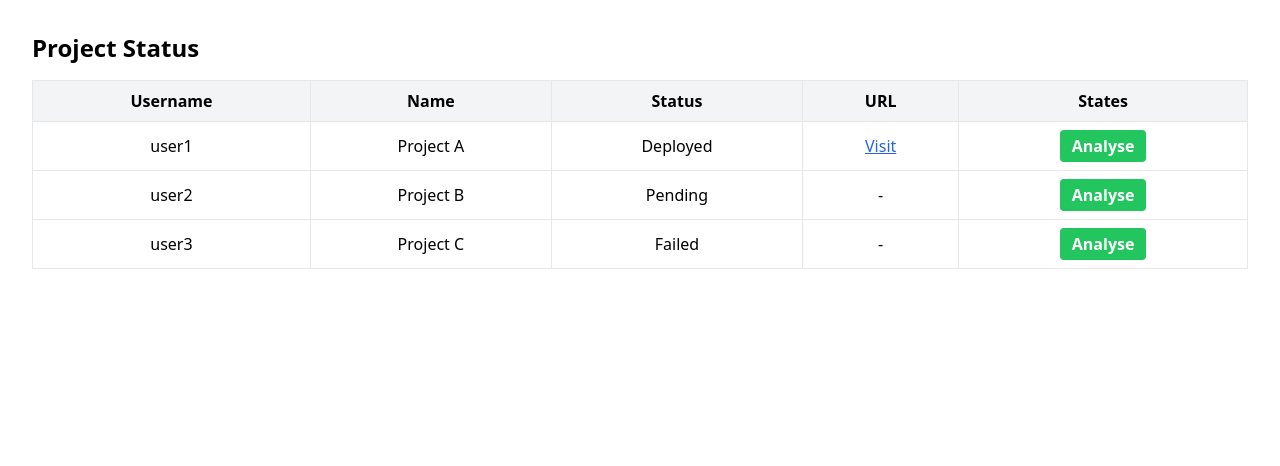
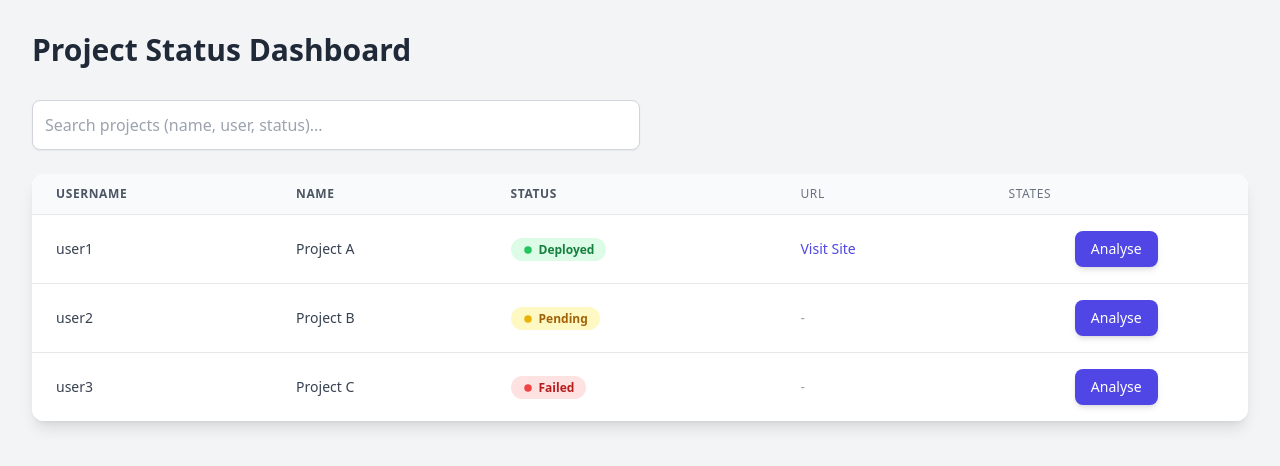
Before and after one commit to RajBhut/Hoster_front, a React (Vite) app: page /dashboard in a window 1280 px wide. Shown: the top 466 px of the page. Built offline with nearby package versions, Linux system fonts and the light colour scheme.

Commit message:
Dashhboard Updated

```diff
--- a/src/Dashboard.jsx
+++ b/src/Dashboard.jsx
@@ -1,5 +1,6 @@
-import React from "react";
+import React, { useState, useMemo } from "react";
 import { Link } from "react-router-dom";
+
 const data = [
   {
     username: "user1",
@@ -25,51 +26,197 @@ const data = [
   },
 ];
 
+const ITEMS_PER_PAGE = 5; // Or any number you prefer
+
 export default function Dashboard() {
+  const [searchTerm, setSearchTerm] = useState("");
+  const [sortConfig, setSortConfig] = useState({ key: null, direction: 'ascending' });
+  const [currentPage, setCurrentPage] = useState(1);
+
+  const sortedAndFilteredData = useMemo(() => {
+    let filteredData = [...data]; // Create a new array to avoid mutating the original
+    if (searchTerm) {
+      filteredData = filteredData.filter(
+        (project) =>
+          project.name.toLowerCase().includes(searchTerm.toLowerCase()) ||
+          project.username.toLowerCase().includes(searchTerm.toLowerCase()) ||
+          project.status.toLowerCase().includes(searchTerm.toLowerCase())
+      );
+    }
+
+    if (sortConfig.key) {
+      filteredData.sort((a, b) => {
+        if (a[sortConfig.key] < b[sortConfig.key]) {
+          return sortConfig.direction === 'ascending' ? -1 : 1;
+        }
+        if (a[sortConfig.key] > b[sortConfig.key]) {
+          return sortConfig.direction === 'ascending' ? 1 : -1;
+        }
+        return 0;
+      });
+    }
+    return filteredData;
+  }, [searchTerm, sortConfig]);
+
+  const paginatedData = useMemo(() => {
+    const startIndex = (currentPage - 1) * ITEMS_PER_PAGE;
+    return sortedAndFilteredData.slice(startIndex, startIndex + ITEMS_PER_PAGE);
+  }, [sortedAndFilteredData, currentPage]);
+
+  const totalPages = Math.ceil(sortedAndFilteredData.length / ITEMS_PER_PAGE);
+
+  const requestSort = (key) => {
+    let direction = 'ascending';
+    if (sortConfig.key === key && sortConfig.direction === 'ascending') {
+      direction = 'descending';
+    }
+    setSortConfig({ key, direction });
+    setCurrentPage(1); // Reset to first page on sort
+  };
+
+  const SortIndicator = ({ columnKey }) => {
+    if (sortConfig.key === columnKey) {
+      return sortConfig.direction === 'ascending' ? ' \u2191' : ' \u2193'; // Up and Down arrows
+    }
+    return null;
+  };
+
+  const handlePageChange = (newPage) => {
+    if (newPage >= 1 && newPage <= totalPages) {
+      setCurrentPage(newPage);
+    }
+  };
+
   return (
-    <div className="p-8">
-      <h1 className="mb-4 text-2xl font-bold">Project Status</h1>
-      <table className="min-w-full border border-gray-300 table-auto">
-        <thead className="bg-gray-100">
+    <div className="min-h-screen p-4 md:p-8 bg-gray-100">
+      <header className="mb-8">
+        <h1 className="text-2xl md:text-3xl font-bold text-gray-800">Project Status Dashboard</h1>
+      </header>
+
+      <div className="mb-6 flex flex-col sm:flex-row justify-between items-center gap-4">
+        <input
+          type="text"
+          placeholder="Search projects (name, user, status)..."
+          className="w-full sm:w-1/2 p-3 border border-gray-300 rounded-lg shadow-sm focus:ring-2 focus:ring-indigo-500 focus:border-indigo-500 transition-shadow"
+          value={searchTerm}
+          onChange={(e) => {
+            setSearchTerm(e.target.value);
+            setCurrentPage(1); // Reset to first page on search
+          }}
+        />
+        {/* Future: Add more filters or actions here if needed */}
+      </div>
+
+      <div className="overflow-x-auto bg-white shadow-lg rounded-xl">
+        <table className="min-w-full divide-y divide-gray-200">
+          <thead className="bg-gray-50">
             <tr>
-            <th className="px-4 py-2 border">Username</th>
-            <th className="px-4 py-2 border">Name</th>
-            <th className="px-4 py-2 border">Status</th>
-            <th className="px-4 py-2 border">URL</th>
-            <th className="px-4 py-2 border">States</th>
+              <th className="px-6 py-3 text-xs font-semibold tracking-wider text-left text-gray-600 uppercase cursor-pointer hover:bg-gray-100 transition-colors" onClick={() => requestSort('username')}>
+                Username <SortIndicator columnKey="username" />
+              </th>
+              <th className="px-6 py-3 text-xs font-semibold tracking-wider text-left text-gray-600 uppercase cursor-pointer hover:bg-gray-100 transition-colors" onClick={() => requestSort('name')}>
+                Name <SortIndicator columnKey="name" />
+              </th>
+              <th className="px-6 py-3 text-xs font-semibold tracking-wider text-left text-gray-600 uppercase cursor-pointer hover:bg-gray-100 transition-colors" onClick={() => requestSort('status')}>
+                Status <SortIndicator columnKey="status" />
+              </th>
+              <th className="px-6 py-3 text-xs font-medium tracking-wider text-left text-gray-500 uppercase">URL</th>
+              <th className="px-6 py-3 text-xs font-medium tracking-wider text-left text-gray-500 uppercase">States</th>
             </tr>
           </thead>
-        <tbody>
-          {data.map((project) => (
-            <tr key={project.id} className="text-center">
-              <td className="px-4 py-2 border">{project.username}</td>
-              <td className="px-4 py-2 border">{project.name}</td>
-              <td className="px-4 py-2 border">{project.status}</td>
-              <td className="px-4 py-2 border">
+          <tbody className="bg-white divide-y divide-gray-200">
+            {paginatedData.length > 0 ? (
+              paginatedData.map((project) => (
+                <tr key={project.id} className="hover:bg-gray-50 transition-colors">
+                  <td className="px-6 py-4 text-sm text-gray-700 whitespace-nowrap">{project.username}</td>
+                  <td className="px-6 py-4 text-sm text-gray-700 whitespace-nowrap">{project.name}</td>
+                  <td className="px-6 py-4 whitespace-nowrap">
+                    <span
+                      className={`inline-flex items-center px-3 py-1 rounded-full text-xs font-semibold leading-tight ${
+                        project.status === "Deployed"
+                          ? "bg-green-100 text-green-700"
+                          : project.status === "Pending"
+                          ? "bg-yellow-100 text-yellow-700"
+                          : "bg-red-100 text-red-700"
+                      }`}
+                    >
+                      {project.status === "Deployed" && (
+                        <svg className="w-2.5 h-2.5 mr-1.5 text-green-500" fill="currentColor" viewBox="0 0 8 8"> <circle cx="4" cy="4" r="3" /> </svg>
+                      )}
+                      {project.status === "Pending" && (
+                        <svg className="w-2.5 h-2.5 mr-1.5 text-yellow-500" fill="currentColor" viewBox="0 0 8 8"> <circle cx="4" cy="4" r="3" /> </svg>
+                      )}
+                      {project.status === "Failed" && (
+                        <svg className="w-2.5 h-2.5 mr-1.5 text-red-500" fill="currentColor" viewBox="0 0 8 8"> <circle cx="4" cy="4" r="3" /> </svg>
+                      )}
+                      {project.status}
+                    </span>
+                  </td>
+                  <td className="px-6 py-4 text-sm text-gray-700 whitespace-nowrap">
                     {project.url ? (
                       <a
                         href={project.url}
                         target="_blank"
                         rel="noopener noreferrer"
-                    className="text-blue-600 underline"
+                        className="text-indigo-600 hover:text-indigo-800 hover:underline font-medium transition-colors"
                       >
-                    Visit
+                        Visit Site
                       </a>
                     ) : (
-                  "-"
+                      <span className="text-gray-400">-</span>
                     )}
                   </td>
-              <td className="px-4 py-2 border">
+                  <td className="px-6 py-4 text-sm font-medium text-center whitespace-nowrap">
                     <Link to={`/state/${project.id}`}>
-                  <button className="px-3 py-1 font-semibold text-white bg-green-500 rounded hover:bg-green-600">
+                      <button className="px-4 py-2 text-sm font-medium text-white bg-indigo-600 rounded-lg shadow-md hover:bg-indigo-700 focus:outline-none focus:ring-2 focus:ring-indigo-500 focus:ring-offset-2 transition-all">
                         Analyse
                       </button>
                     </Link>
                   </td>
                 </tr>
-          ))}
+              ))
+            ) : (
+              <tr>
+                <td colSpan="5" className="px-6 py-12 text-center text-gray-500">
+                  No projects found.
+                </td>
+              </tr>
+            )}
           </tbody>
         </table>
       </div>
+
+      {totalPages > 1 && (
+        <div className="mt-8 flex justify-center items-center space-x-2">
+          <button
+            onClick={() => handlePageChange(currentPage - 1)}
+            disabled={currentPage === 1}
+            className="px-4 py-2 text-sm font-medium text-gray-700 bg-white border border-gray-300 rounded-md shadow-sm hover:bg-gray-50 disabled:opacity-50 disabled:cursor-not-allowed transition-colors"
+          >
+            Previous
+          </button>
+          {Array.from({ length: totalPages }, (_, i) => i + 1).map((page) => (
+            <button
+              key={page}
+              onClick={() => handlePageChange(page)}
+              className={`px-4 py-2 text-sm font-medium border rounded-md shadow-sm transition-colors ${
+                currentPage === page
+                  ? "bg-indigo-600 text-white border-indigo-600"
+                  : "text-gray-700 bg-white border-gray-300 hover:bg-gray-50"
+              }`}
+            >
+              {page}
+            </button>
+          ))}
+          <button
+            onClick={() => handlePageChange(currentPage + 1)}
+            disabled={currentPage === totalPages}
+            className="px-4 py-2 text-sm font-medium text-gray-700 bg-white border border-gray-300 rounded-md shadow-sm hover:bg-gray-50 disabled:opacity-50 disabled:cursor-not-allowed transition-colors"
+          >
+            Next
+          </button>
+        </div>
+      )}
+    </div>
   );
 }
--- a/src/States.jsx
+++ b/src/States.jsx
@@ -1,4 +1,5 @@
 import React, { use } from 'react'
+import { useParams } from 'react-router-dom'
 
 const States = () => {
     const id = useParams().id;
```
Lines whose indentation alone changed are shown as unchanged.
